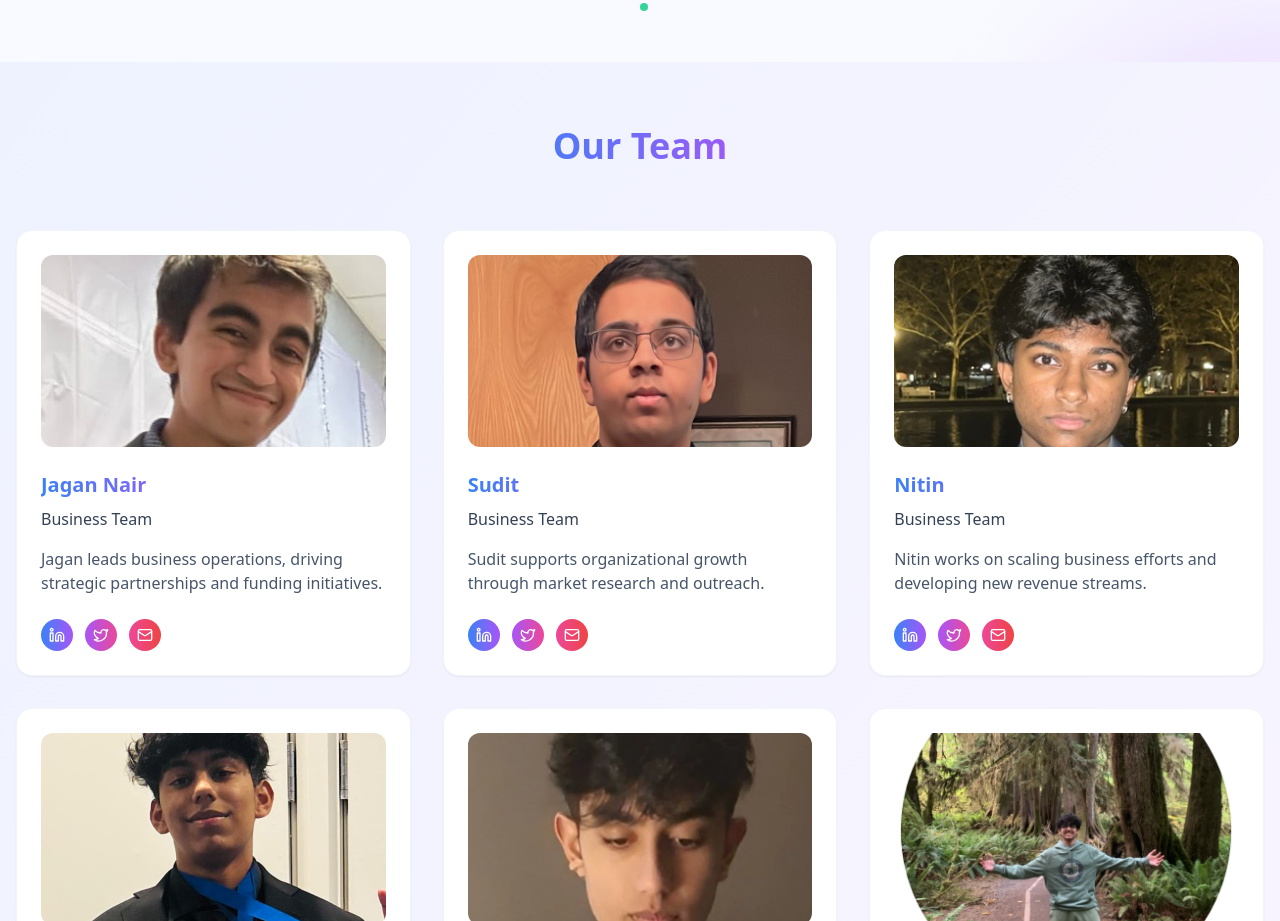
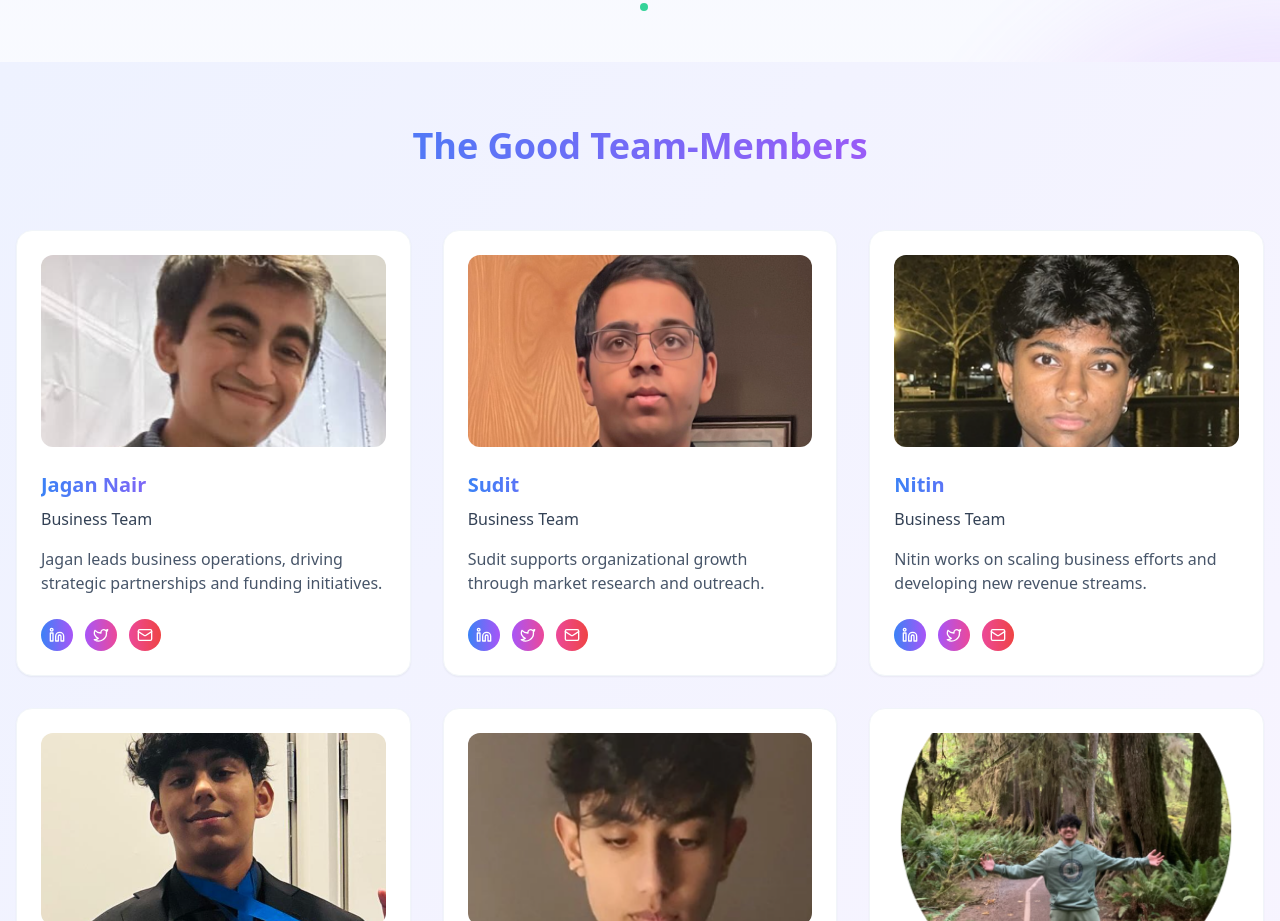
Before and after one commit to mrithunjay26/stuimpactweb4, a Next.js app: page /team in a window 1280 px wide. Shown: the part 1140-2061 px from the top of the page. Built offline with nearby package versions, Linux system fonts and the light colour scheme.

Commit message:
Update page.tsx

```diff
--- a/src/app/team/page.tsx
+++ b/src/app/team/page.tsx
@@ -450,7 +450,7 @@ export default function TeamPage() {
                 <section className="py-16 relative overflow-hidden bg-gradient-to-br from-indigo-50 to-purple-50">
                     <div className="container mx-auto px-4 relative z-10">
                         <h2 className="text-4xl font-bold mb-16 text-center">
-                            <span className="gradient-text bg-gradient-to-r from-blue-500 via-purple-500 to-pink-500">Our Team</span>
+                            <span className="gradient-text bg-gradient-to-r from-blue-500 via-purple-500 to-pink-500">The Good Team-Members</span>
                         </h2>
 
                         <div className="grid grid-cols-1 md:grid-cols-2 lg:grid-cols-3 gap-8">
```
